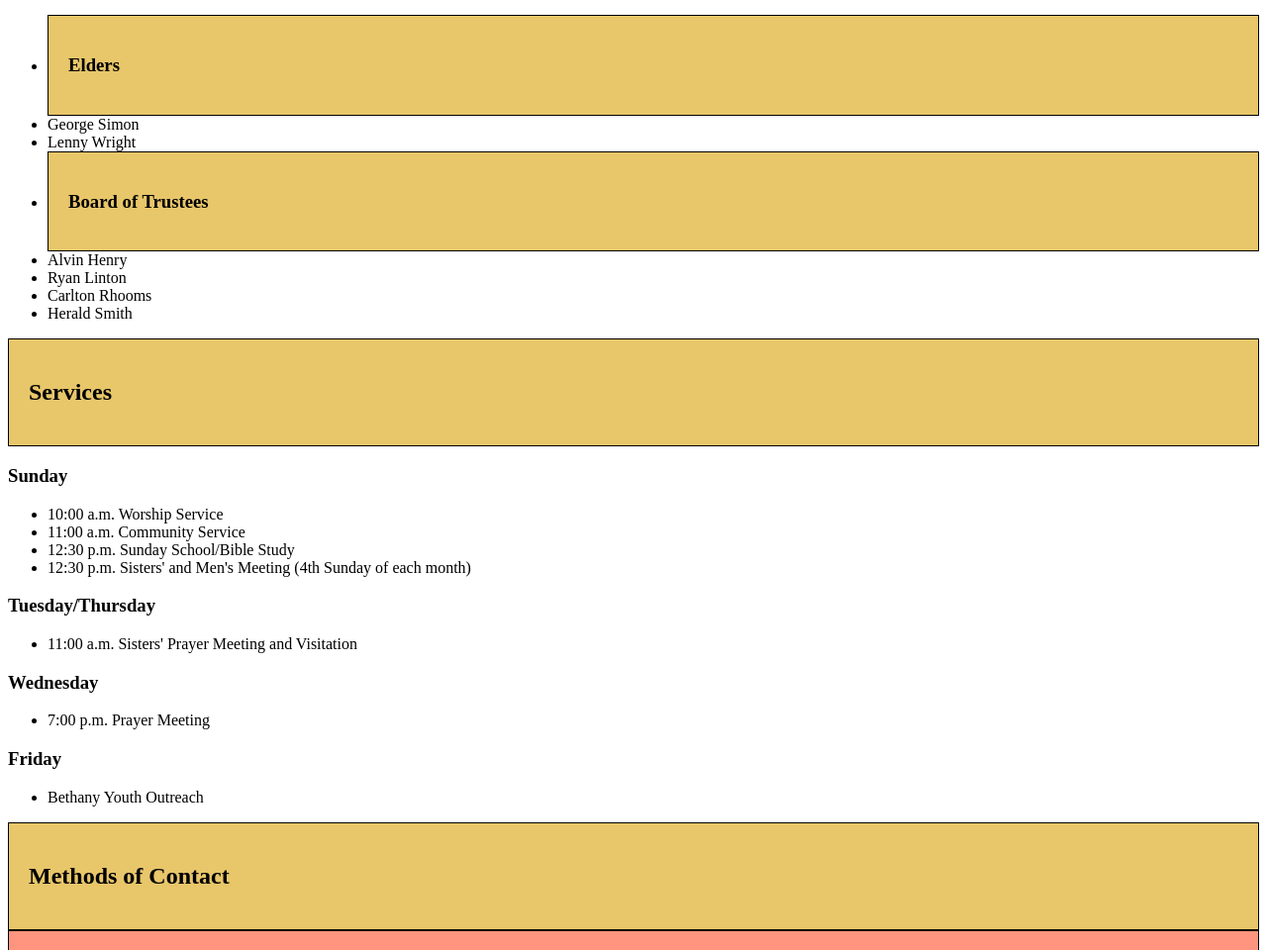
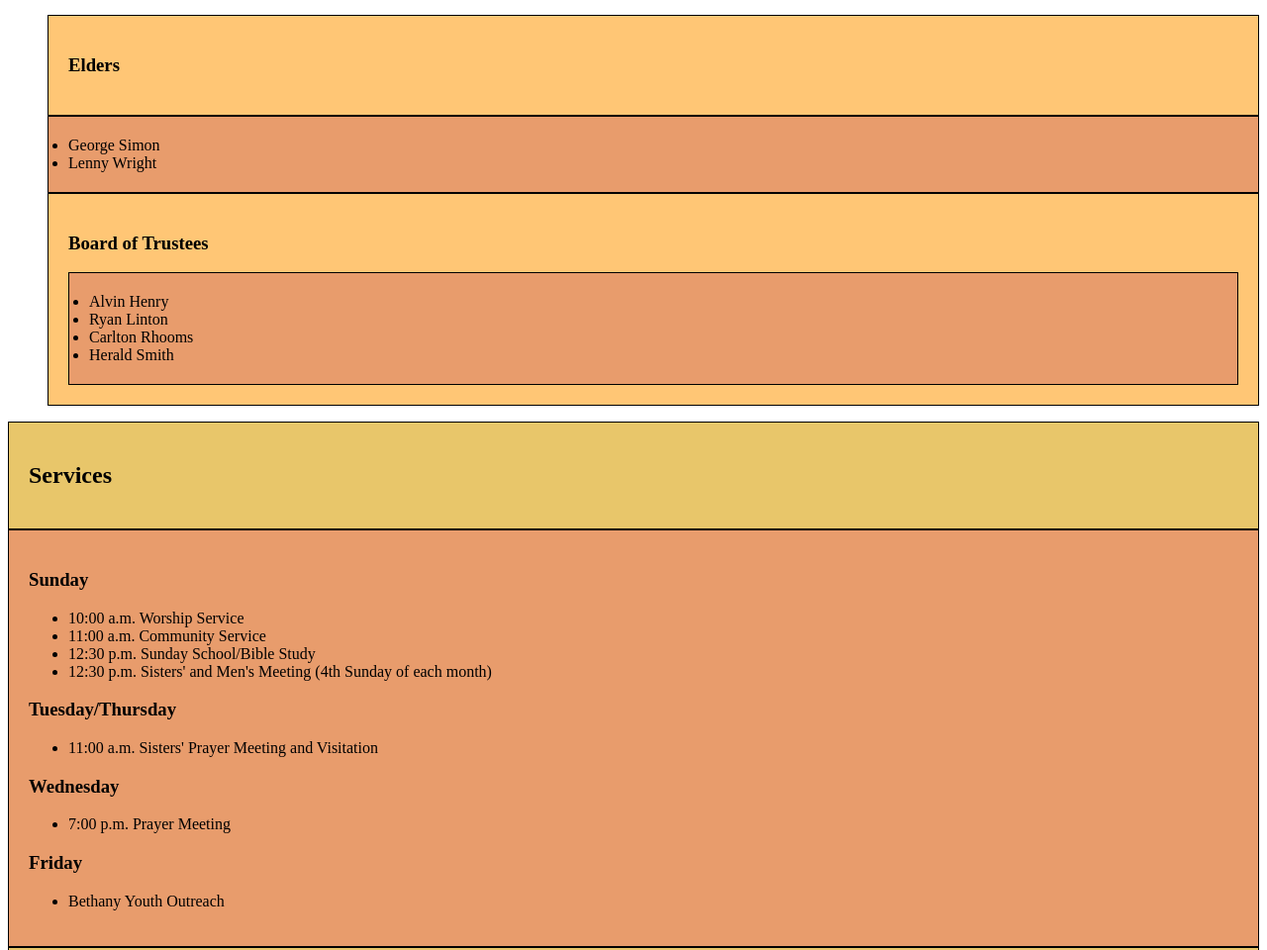
Before and after one commit to webdesign17/webdesign17.github.io, a plain HTML site: page unit_5/index.html in a window 1280 px wide. Shown: the part 1425-2385 px from the top of the page at 99% size. Drawn offline with Linux system fonts and the light colour scheme.

Commit message:
Push Unit_5

```diff
--- a/unit_4/css/style.css
+++ b/unit_4/css/style.css
@@ -19,3 +19,7 @@ h4 {
 	font-size: 40px;
 
 }
+
+li {
+	display: block;
+}
--- a/unit_5/index.html
+++ b/unit_5/index.html
@@ -80,27 +80,32 @@
 	<h2>Leaders</h2>
 	</nav>
 	<ul>
-		<li>
-	<nav>
+
+	<section id="four">
+	<aside class="title 1">
 		<h3>Elders</h3>
-	</nav>
-		</li>
+	 </aside>
+	<article class="description 4">
+
 		<li>George Simon</li>
 		<li>Lenny Wright</li>
-		<li>
-	<nav>
+	</article>
+	<aside class="title 2">
 			<h3>Board of Trustees</h3>
-	</nav>
+	<article class="description 5">
 		</li>
 		<li>Alvin Henry</li>
 		<li>Ryan Linton</li>
 		<li>Carlton Rhooms</li>
 		<li>Herald Smith</li>
+	</article>
 	</ul>
+	</section>
 	<nav>
 	<h2>Services</h2>
 	</nav>
-
+	<section id="five">
+	<article class="description 6">
 	<h3>Sunday</h3>
 	<ul>
 		<li>10:00 a.m. Worship Service</li>
@@ -123,6 +128,8 @@
 	<ul>
 		<li>Bethany Youth Outreach</li>
 	</ul>
+	</article>
+	</section>
 		<nav>
 	<h2>Methods of Contact</h2>
 		</nav>
```
